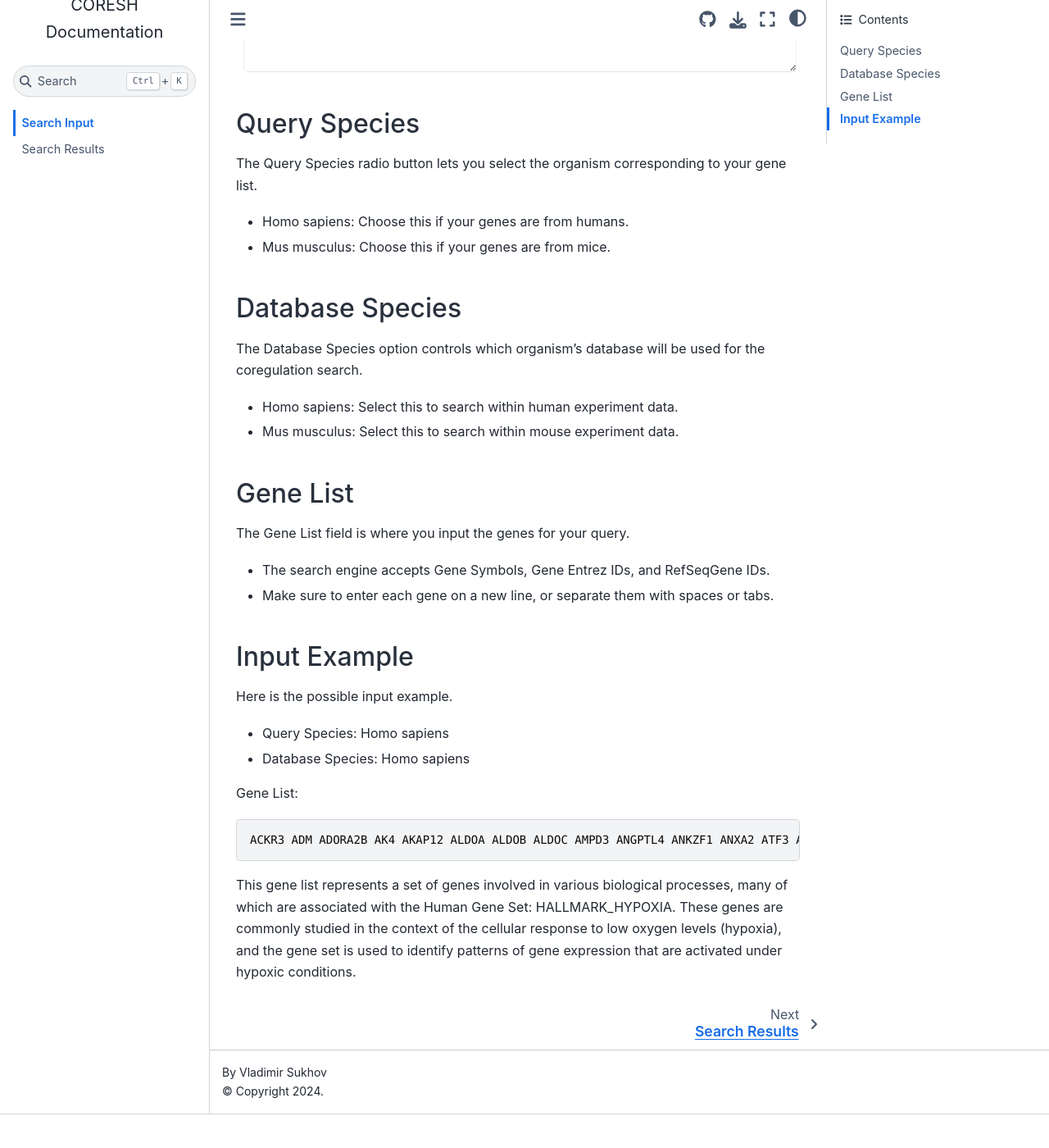
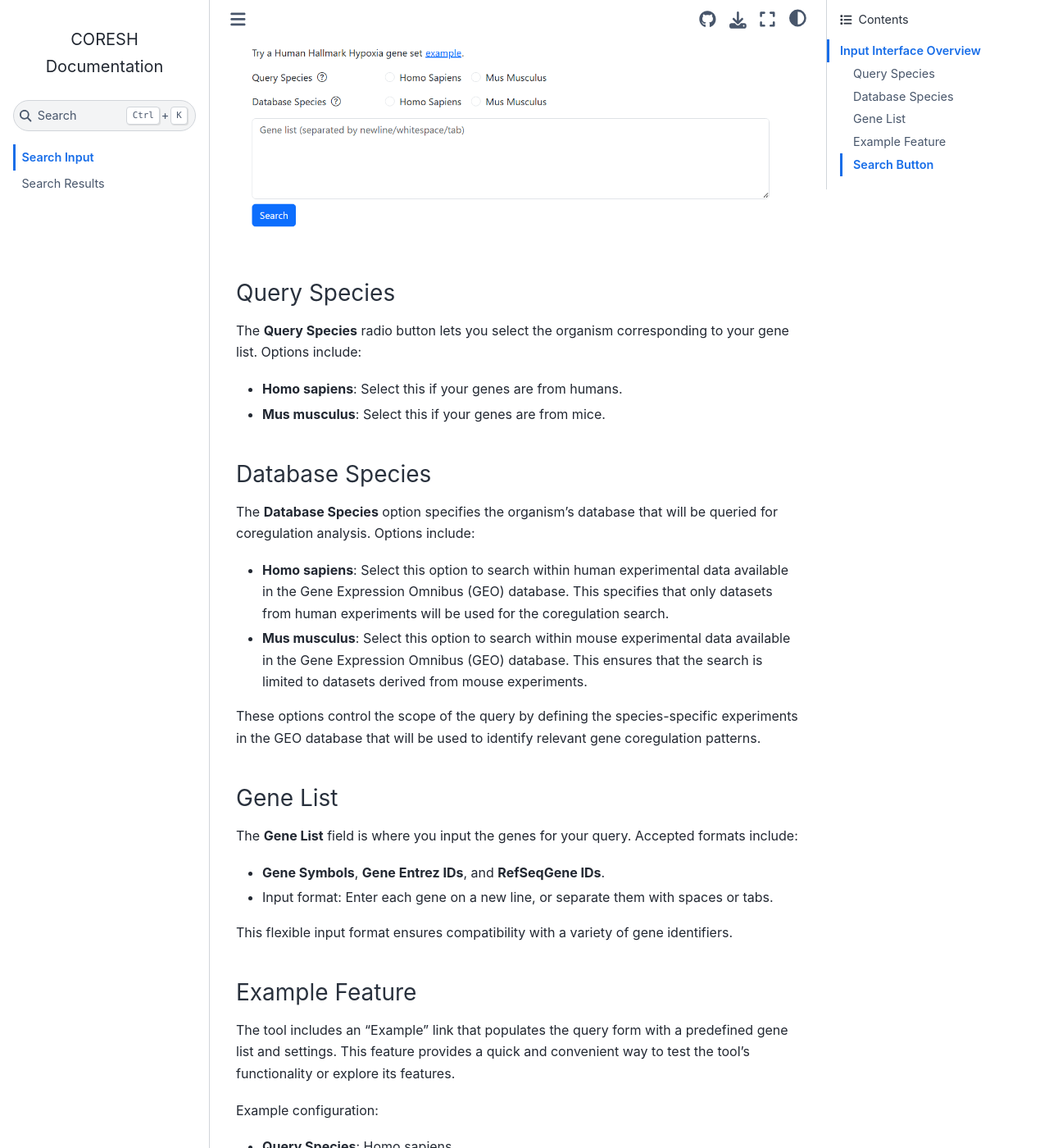
Before and after one commit to alserglab/coresh-docs, a Jupyter Book: the page built from pages/input.md, in a window 1280 px wide and 1400 px high, scrolled down 282 px. Shown: the whole window at 82% size. Built offline with Jupyter Book 1.0.4 settings and Sphinx 7.4.7 and the Sphinx Book theme 1.1.4, drawn with Linux system fonts in a browser that asks for light colours; before the commit the page ends 1641 px from its top, so only the background shows below that; some of the changed text lies outside the part shown.

Commit message:
Docs were updated to sync with latest release of CORESH app

````diff
--- a/_config.yml
+++ b/_config.yml
@@ -33,4 +33,4 @@ html:
   favicon: coresh_o.png
 
 
-copyright: "2024"
+copyright: "2025"
--- a/pages/input.md
+++ b/pages/input.md
@@ -1,43 +1,58 @@
 # Search Input
 
-Here are the main input search interface components.
+The **Search Input** section allows users to define their query parameters and input a gene list for analysis.
+
+## Input Interface Overview
+
+The input interface consists of the following components:
 ```{image} ../images/input.png
 :width: 720px
 :align: center
 ```
 
-## Query Species
+### Query Species
 
-The Query Species radio button lets you select the organism corresponding to your gene list.
+The **Query Species** radio button lets you select the organism corresponding to your gene list. Options include:
 
-- Homo sapiens: Choose this if your genes are from humans.
-- Mus musculus: Choose this if your genes are from mice.
+- **Homo sapiens**: Select this if your genes are from humans.
+- **Mus musculus**: Select this if your genes are from mice.
 
-## Database Species
+### Database Species
 
-The Database Species option controls which organism's database will be used for the coregulation search.
+The **Database Species** option specifies the organism's database that will be queried for coregulation analysis. Options include:
 
-- Homo sapiens: Select this to search within human experiment data.
-- Mus musculus: Select this to search within mouse experiment data.
+- **Homo sapiens**: Select this option to search within human experimental data available in the Gene Expression Omnibus (GEO) database. This specifies that only datasets from human experiments will be used for the coregulation search.
 
-## Gene List
+- **Mus musculus**: Select this option to search within mouse experimental data available in the Gene Expression Omnibus (GEO) database. This ensures that the search is limited to datasets derived from mouse experiments.
 
-The Gene List field is where you input the genes for your query.
+These options control the scope of the query by defining the species-specific experiments in the GEO database that will be used to identify relevant gene coregulation patterns.
 
-- The search engine accepts Gene Symbols, Gene Entrez IDs, and RefSeqGene IDs.
-- Make sure to enter each gene on a new line, or separate them with spaces or tabs.
+### Gene List
 
-## Input Example
+The **Gene List** field is where you input the genes for your query. Accepted formats include:
 
-Here is the possible input example.
+- **Gene Symbols**, **Gene Entrez IDs**, and **RefSeqGene IDs**.
+- Input format: Enter each gene on a new line, or separate them with spaces or tabs.
 
-- Query Species: Homo sapiens
-- Database Species: Homo sapiens
+This flexible input format ensures compatibility with a variety of gene identifiers.
 
-Gene List:
+### Example Feature
+
+The tool includes an "Example" link that populates the query form with a predefined gene list and settings. This feature provides a quick and convenient way to test the tool's functionality or explore its features.
+
+Example configuration:
+
+- **Query Species**: Homo sapiens
+- **Database Species**: Homo sapiens
+
+#### Gene List Example:
+
 ```
 ACKR3 ADM ADORA2B AK4 AKAP12 ALDOA ALDOB ALDOC AMPD3 ANGPTL4 ANKZF1 ANXA2 ATF3 ATP7A B3GALT6 B4GALNT2 BCAN BCL2 BGN BHLHE40 BNIP3L BRS3 BTG1 CA12 CASP6 CAV1 CAVIN1 CAVIN3 CCN1 CCN2 CCN5 CCNG2 CDKN1A CDKN1B CDKN1C CHST2 CHST3 CITED2 COL5A1 CP CSRP2 CXCR4 DCN DDIT3 DDIT4 DPYSL4 DTNA DUSP1 EDN2 EFNA1 EFNA3 EGFR ENO1 ENO2 ENO3 ERO1A ERRFI1 ETS1 EXT1 F3 FAM162A FBP1 FOS FOSL2 FOXO3 GAA GALK1 GAPDH GAPDHS GBE1 GCK GCNT2 GLRX GPC1 GPC3 GPC4 GPI GRHPR GYS1 HAS1 HDLBP HEXA HK1 HK2 HMOX1 HOXB9 HS3ST1 HSPA5 IDS IER3 IGFBP1 IGFBP3 IL6 ILVBL INHA IRS2 ISG20 JMJD6 JUN KDELR3 KDM3A KIF5A KLF6 KLF7 KLHL24 LALBA LARGE1 LDHA LDHC LOX LXN MAFF MAP3K1 MIF MT1E MT2A MXI1 MYH9 NAGK NCAN NDRG1 NDST1 NDST2 NEDD4L NFIL3 NOCT NR3C1 P4HA1 P4HA2 PAM PCK1 PDGFB PDK1 PDK3 PFKFB3 PFKL PFKP PGAM2 PGF PGK1 PGM1 PGM2 PHKG1 PIM1 PKLR PKP1 PLAC8 PLAUR PLIN2 PNRC1 PPARGC1A PPFIA4 PPP1R15A PPP1R3C PRDX5 PRKCA PYGM RBPJ RORA RRAGD S100A4 SAP30 SCARB1 SDC2 SDC3 SDC4 SELENBP1 SERPINE1 SIAH2 SLC25A1 SLC2A1 SLC2A3 SLC2A5 SLC37A4 SLC6A6 SRPX STBD1 STC1 STC2 SULT2B1 TES TGFB3 TGFBI TGM2 TIPARP TKTL1 TMEM45A TNFAIP3 TPBG TPD52 TPI1 TPST2 UGP2 VEGFA VHL VLDLR WSB1 XPNPEP1 ZFP36 ZNF292
 ```
 
-This gene list represents a set of genes involved in various biological processes, many of which are associated with the Human Gene Set: HALLMARK_HYPOXIA.
-These genes are commonly studied in the context of the cellular response to low oxygen levels (hypoxia), and the gene set is used to identify patterns of gene expression that are activated under hypoxic conditions.
+This example list contains genes from the **Human Gene Set: HALLMARK_HYPOXIA**, which are associated with biological processes such as the cellular response to low oxygen levels (hypoxia). This example is useful for identifying gene expression patterns activated under hypoxic conditions.
+
+### Search Button
+
+After filling in the form, clicking the **Search** button starts the analysis. The input data is processed, and the results are presented in the **Search Results** section.
````
Also changed, not shown: pages/output.md (+42 -25 lines), images/enriched_words.png, images/input.png, images/records.png, 1 other file.
